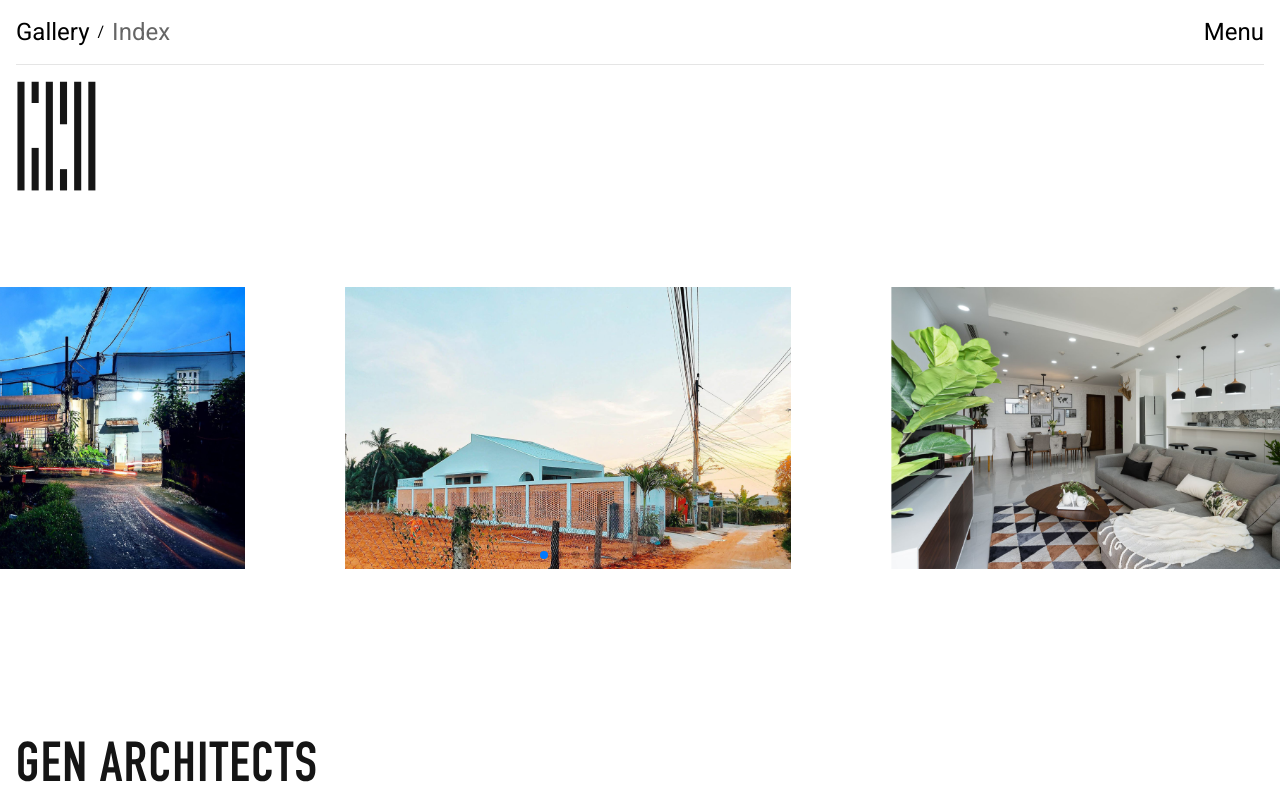
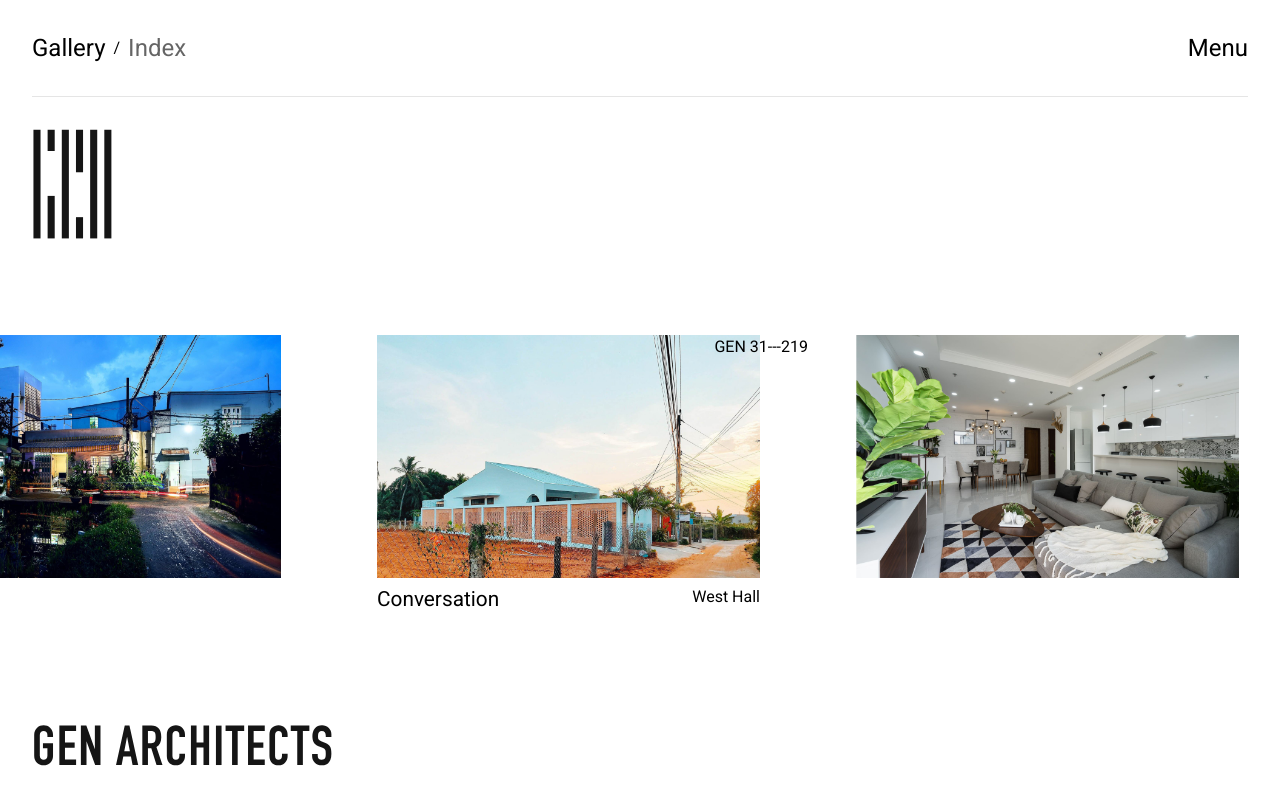
Before and after one commit to dflyapp/gen-architects, a Next.js app: page / in a window 1280 px wide. Built offline with nearby package versions, Linux system fonts and the light colour scheme.

Commit message:
feat: init detail page

```diff
--- a/package.json
+++ b/package.json
@@ -9,14 +9,18 @@
     "lint": "next lint"
   },
   "dependencies": {
+    "flickity": "^2.3.0",
     "gray-matter": "^4.0.3",
-    "marked": "^2.1.3",
+    "jquery": "^3.6.0",
+    "marked": "^4.0.12",
     "next": "^11.1.0",
     "react": "17.0.2",
     "react-dom": "17.0.2",
     "react-icons": "^4.2.0",
     "react-scroll": "^1.8.4",
+    "react-slick": "^0.28.1",
     "react-spring": "^9.2.4",
+    "slick-carousel": "^1.8.1",
     "swiper": "^8.0.6"
   },
   "devDependencies": {
--- a/src/components/Sliders.js
+++ b/src/components/Sliders.js
@@ -1,11 +1,11 @@
 import React, { useRef, useState } from "react";
-// Import Swiper React components
-import { Swiper, SwiperSlide } from "swiper/react";
+import Link from 'next/link'
+import Slider from "react-slick";
+// import { Swiper, SwiperSlide } from "swiper/react";
 import Image from "next/image";
 
-// Import Swiper styles
-import "swiper/css";
-import "swiper/css/pagination";
+import "slick-carousel/slick/slick.css";
+import "slick-carousel/slick/slick-theme.css";
 
 import Cover1 from "assets/img/cover1.jpg";
 import Cover2 from "assets/img/cover2.jpg";
@@ -14,7 +14,70 @@ import Cover4 from "assets/img/cover4.jpg";
 import Cover5 from "assets/img/cover5.jpg";
 import Cover6 from "assets/img/cover6.jpg";
 
-// import required modules
+import styles from './Sliders.module.css'
+
+export default function Sliders() {
+  const settings = {
+    className: "center",
+    centerMode: true,
+    infinite: true,
+    slidesToShow: 3,
+    speed: 500,
+    responsive: [
+      {
+        breakpoint: 1024,
+        settings: {
+          slidesToShow: 2,
+          slidesToScroll: 2,
+          infinite: true,
+        },
+      },
+      {
+        breakpoint: 600,
+        settings: {
+          slidesToShow: 1,
+          slidesToScroll: 1,
+          initialSlide: 2,
+        },
+      },
+    ],
+  };
+  return (
+    <div class="carousel">
+      <Slider {...settings}>
+        <div className={styles.slider}>
+          <Link href="/work/1">
+            <Image placeholder="blur" src={Cover2} alt="cover 2" />
+          </Link>
+          <div className="flex justify-between">
+            <h4>Conversation</h4>
+            <h5>West Hall</h5>
+          </div>
+          <div className="absolute right-0 top-0">
+            <span className="rotate-90">GEN 31---219</span>
+          </div>
+        </div>
+        <div className={styles.slider}>
+          <Image placeholder="blur" src={Cover3} alt="cover 3" />
+        </div>
+        <div className={styles.slider}>
+          <Image placeholder="blur" src={Cover4} alt="cover 4" />
+        </div>
+        <div className={styles.slider}>
+          <Image placeholder="blur" src={Cover5} alt="cover 5" />
+        </div>
+        <div className={styles.slider}>
+          <Image placeholder="blur" src={Cover6} alt="cover 6" />
+        </div>
+        <div className={styles.slider}>
+          <Image placeholder="blur" src={Cover1} alt="cover 1" />
+        </div>
+      </Slider>
+    </div>
+  );
+}
+
+/*
 import { Pagination } from "swiper";
 
 export default function Sliders() {
@@ -52,3 +115,4 @@ export default function Sliders() {
     </>
   );
 }
+*/
--- /dev/null
+++ b/src/components/Sliders.module.css
@@ -0,0 +1,3 @@
+.slider {
+  @apply px-12 cursor-pointer relative;
+}
--- a/src/pages/blog/[slug].js
+++ /dev/null
@@ -1,17 +0,0 @@
-
-export default function PostPage() {
-  return (
-    <>
-      <div>
-        <div className='container mx-auto'>
-          <h1 className='text-center'>Title</h1>
-        </div>
-      </div>
-      <div className='container mx-auto px-4'>
-        <div className='my-24 mx-auto px-4 w-full md:w-1/2 blog-content'>
-          <p>content</p>
-        </div>
-      </div>
-    </>
-  )
-}
--- a/src/pages/index.module.css
+++ b/src/pages/index.module.css
@@ -4,7 +4,3 @@
   /* border: 1px solid red; */
   @apply relative overflow-hidden;
 }
-
-.swiper-pagination {
-  display: none !important;
-}
--- a/src/pages/index.tsx
+++ b/src/pages/index.tsx
@@ -15,7 +15,7 @@ export default function Home() {
       </Head>
 
       <div className={styles.wrapper}>
-        <header className="flex justify-between p-4">
+        <header className="flex justify-between p-8">
           <div className="flex items-center">
             <a className="text-2xl">Gallery</a>
             <span className="mx-2">/</span>
@@ -26,11 +26,11 @@ export default function Home() {
           </div>
         </header>
 
-        <div className="px-4">
+        <div className="px-8">
           <hr />
         </div>
 
-        <div className="mt-4 px-4">
+        <div className="mt-8 px-8">
           <img
             style={{ width: 80, height: "auto" }}
             src={LogoPicture.src}
@@ -42,7 +42,7 @@ export default function Home() {
           <Sliders />
         </div>
 
-        <div className="absolute bottom-4 left-4">
+        <div className="absolute bottom-8 left-8">
           <img
             style={{ width: 300, height: "auto" }}
             src={LogoText.src}
--- /dev/null
+++ b/src/pages/work/[slug].js
@@ -0,0 +1,42 @@
+import Link from "next/link";
+import Image from "next/image";
+
+import LogoPicture from "assets/svg/logo_picture.svg";
+
+export default function WrokPage() {
+  return (
+    <>
+      <header className="flex justify-between p-8">
+        <div className="flex items-center">
+          <Link href="/" className="text-2xl">
+            All Projects
+          </Link>
+        </div>
+        <div>
+          <a className="text-2xl">Menu</a>
+        </div>
+      </header>
+
+      <div className="px-8">
+        <hr />
+      </div>
+
+      <div className="mt-8 flex">
+        <div
+          className="bg-gray8"
+          style={{ width: "600px", height: "700px" }}
+        ></div>
+        <div className="flex justify-center items-center w-full relative">
+          <div className="absolute left-4 top-4">
+            <Image src={LogoPicture} alt="logo" />
+          </div>
+
+          <div className="text-center">
+            <h1 className="text-5xl">West Hall</h1>
+            <p>West Hall</p>
+          </div>
+        </div>
+      </div>
+    </>
+  );
+}
```
Also changed, not shown: src/pages/work/Slug.module.css (added), 1 other file (tests, documents, lock files or other folders).
